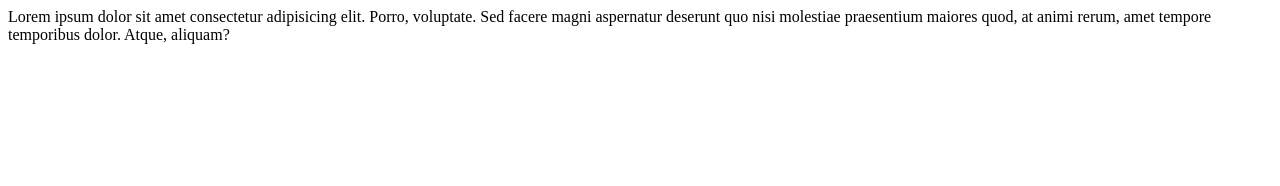
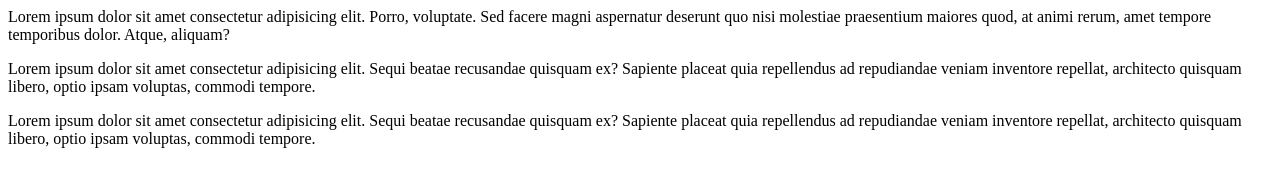
Before and after one commit to rchiragr/Test, a plain HTML site: page index.html in a window 1280 px wide. Drawn offline with Linux system fonts and the light colour scheme.

Commit message:
more info

```diff
--- a/index.html
+++ b/index.html
@@ -7,5 +7,8 @@
 </head>
 <body>
     Lorem ipsum dolor sit amet consectetur adipisicing elit. Porro, voluptate. Sed facere magni aspernatur deserunt quo nisi molestiae praesentium maiores quod, at animi rerum, amet tempore temporibus dolor. Atque, aliquam?
+
+    <p>Lorem ipsum dolor sit amet consectetur adipisicing elit. Sequi beatae recusandae quisquam ex? Sapiente placeat quia repellendus ad repudiandae veniam inventore repellat, architecto quisquam libero, optio ipsam voluptas, commodi tempore.</p>
+    Lorem ipsum dolor sit amet consectetur adipisicing elit. Sequi beatae recusandae quisquam ex? Sapiente placeat quia repellendus ad repudiandae veniam inventore repellat, architecto quisquam libero, optio ipsam voluptas, commodi tempore.
 </body>
 </html>
```
